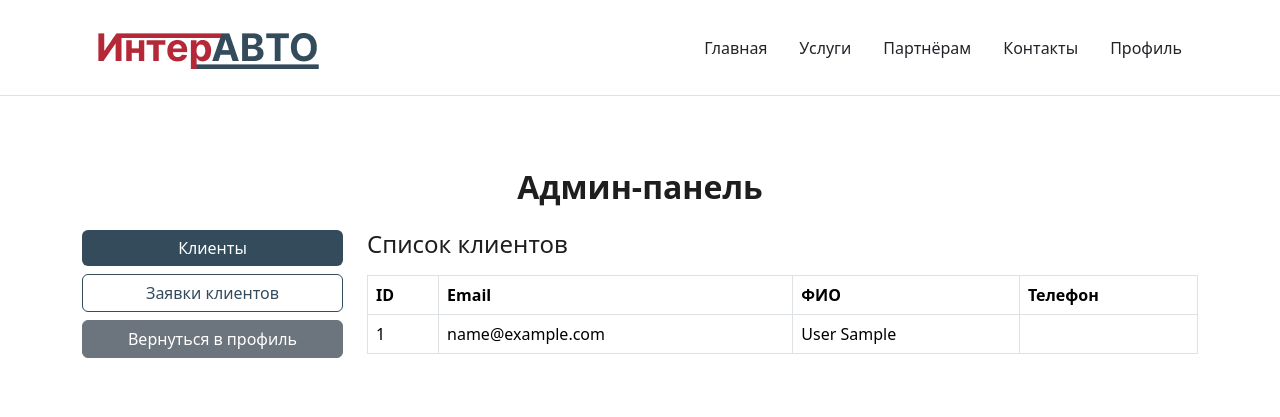
After one commit to katyabak/avto_serv, a Django app: page /account/list/ in a window 1280 px wide. The commit adds this page. Shown: the top 417 px of the page. Run offline with Django 5.2, Linux system fonts and the light colour scheme; the visitor is signed in with stand-in values (Sample User, id 1); data comes from the database, SQL or seed files in the repository.

Commit message:
feat: added admin panel for manager in profile

```diff
--- a/interauto/account/urls.py
+++ b/interauto/account/urls.py
@@ -8,6 +8,7 @@ urlpatterns = [
     path('login/', views.login_view, name='account_login'),
     path('register/', views.register, name='account_register'),
     path('logout/', views.logout_view, name='account_logout'),
+    path('list/', views.admin_panel, name='admin_panel'),
     path('application/', views.application, name='account_application'),
     path('application/success/', views.application_success, name='application_success'),
 
--- a/interauto/account/views.py
+++ b/interauto/account/views.py
@@ -3,7 +3,8 @@ from django.contrib.auth import authenticate, login, logout
 from .forms import RegisterForm, LoginForm, ClientUpdateForm
 from django.contrib.auth.decorators import login_required
 from .forms import ApplicationForm
-from .models import ClientApplication
+from .models import Client, ClientApplication
+from django.http import Http404
 
 
 @login_required(login_url='/account/login/')
@@ -57,6 +58,28 @@ def login_view(request):
 
 
 @login_required(login_url='/account/login/')
+def admin_panel(request):
+    if not request.user.is_staff:
+        raise Http404("Такой страницы не существует")
+
+    tab = request.GET.get('tab', 'clients')
+
+    clients = None
+    applications = None
+
+    if tab == 'clients':
+        clients = Client.objects.all()
+    elif tab == 'applications':
+        applications = ClientApplication.objects.select_related('client').all()
+
+    return render(request, 'account/admin_panel.html', {
+        'tab': tab,
+        'clients': clients,
+        'applications': applications
+    })
+
+
+@login_required(login_url='/account/login/')
 def application(request):
     return render(request, 'account/application.html')
 
--- /dev/null
+++ b/interauto/templates/account/admin_panel.html
@@ -0,0 +1,127 @@
+{% extends "base.html" %}
+{% load form_tags %}
+
+{% block content %}
+<style>
+.active-tab {
+    background-color: #334B5B;
+    color: white;
+    border: none;
+}
+
+.active-tab:hover {
+    background-color: #334B5B;
+    color: white;
+}
+
+.inactive-tab {
+    background-color: white;
+    color: #334B5B;
+    border: 1px solid #334B5B;
+}
+
+.inactive-tab:hover {
+    background-color: white;
+    color: #334B5B;
+    border: 1px solid #334B5B;
+}
+
+</style>
+<div class="container py-5">
+    <h2 class="fw-bold mb-4 text-center">Админ-панель</h2>
+
+    <div class="row">
+        <!-- ЛЕВОЕ МЕНЮ -->
+        <div class="col-3">
+            <button onclick="switchTab('clients')"
+                    class="btn w-100 mb-2 {% if tab == 'clients' %}active-tab{% else %}inactive-tab{% endif %}">
+                Клиенты
+            </button>
+
+            <button onclick="switchTab('applications')"
+                    class="btn w-100 {% if tab == 'applications' %}active-tab{% else %}inactive-tab{% endif %}">
+                Заявки клиентов
+            </button>
+            <a href="/account/" class="btn w-100 mt-2 btn-secondary">Вернуться в профиль</a>
+        </div>
+
+        <!-- ПРАВАЯ ЧАСТЬ -->
+        <div class="col-9">
+
+            {% if tab == 'clients' %}
+            <h4 class="mb-3">Список клиентов</h4>
+            <table class="table table-bordered">
+                <thead>
+                <tr>
+                    <th>ID</th>
+                    <th>Email</th>
+                    <th>ФИО</th>
+                    <th>Телефон</th>
+                </tr>
+                </thead>
+                <tbody>
+                {% for client in clients %}
+                <tr>
+                    <td>{{ client.id }}</td>
+                    <td>{{ client.email }}</td>
+                    <td>
+                        {{ client.last_name }}
+                        {{ client.first_name }}
+                        {{ client.middle_name }}
+                    </td>
+                    <td>{{ client.phone_number }}</td>
+                </tr>
+                {% endfor %}
+                </tbody>
+            </table>
+            {% endif %}
+
+            {% if tab == 'applications' %}
+            <h4 class="mb-3">Заявки клиентов</h4>
+            <table class="table table-bordered">
+                <thead>
+                <tr>
+                    <th>ID</th>
+                    <th>ФИО</th>
+                    <th>Телефон</th>
+                    <th>Запчасть</th>
+                    <th>Комментарий</th>
+                    <th>Дата</th>
+                </tr>
+                </thead>
+                <tbody>
+                {% for app in applications %}
+                <tr>
+                    <td>{{ app.id }}</td>
+                    <td>
+                        {{ app.client.last_name }}
+                        {{ app.client.first_name }}
+                        {{ app.client.middle_name }}
+                    </td>
+                    <td>{{ app.client.phone_number }}</td>
+                    <td>{{ app.detail }}</td>
+                    <td>{{ app.comment }}</td>
+                    <td>{{ app.created_at }}</td>
+                </tr>
+                {% endfor %}
+                </tbody>
+            </table>
+            {% endif %}
+
+        </div>
+    </div>
+</div>
+<script>
+function switchTab(tabName) {
+    const url = new URL(window.location);
+    url.searchParams.set('tab', tabName);
+
+    // заменяет URL БЕЗ добавления в историю
+    window.history.replaceState({}, '', url);
+
+    // перезагрузка страницы
+    window.location.reload();
+}
+
+</script>
+{% endblock %}
```
Also changed, not shown: interauto/templates/account/profile.html (+13 -3 lines).
